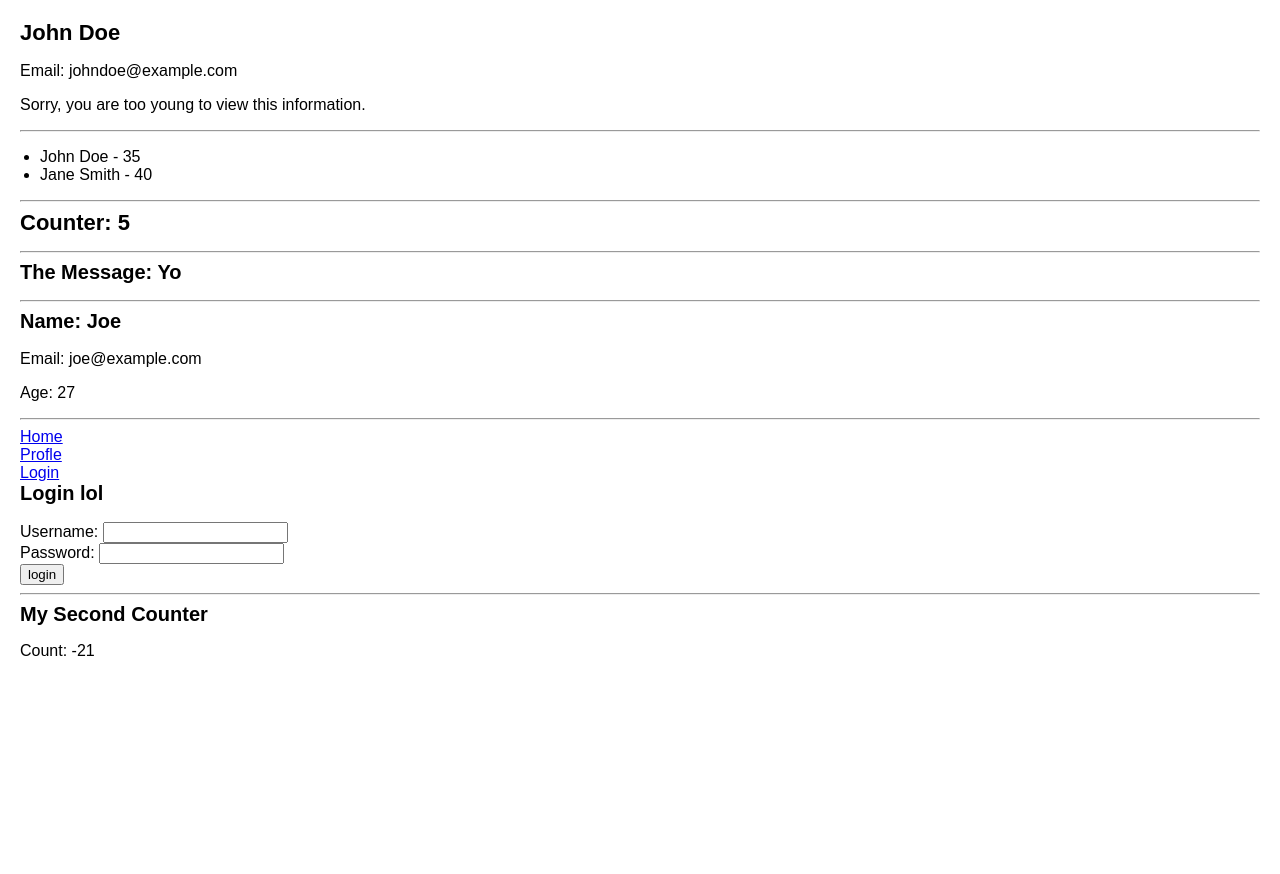
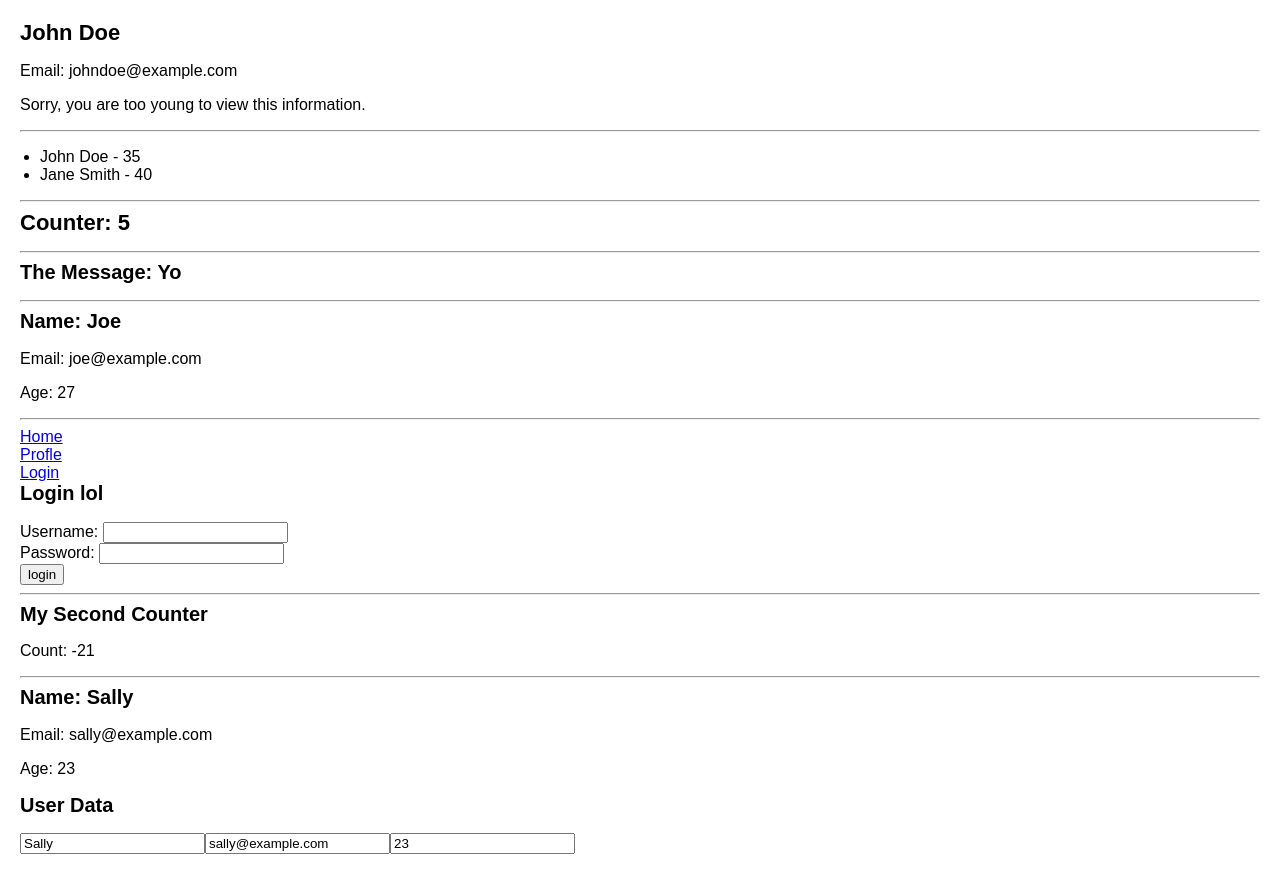
Before and after one commit to ogryzek/Fed104-6-sep-2024, a React (Create React App) app in the folder Practice/my-app/: page /login in a window 1280 px wide. Before the commit the page ends 800 px from the top, so only its background shows below. Built offline with nearby package versions, Linux system fonts and the light colour scheme.

Commit message:
Adds exercise 12

```diff
--- a/Practice/my-app/src/App.js
+++ b/Practice/my-app/src/App.js
@@ -1,6 +1,6 @@
 import PassengerTicket from './PassengerTicket';
 import {Lol, Counter} from './week4';
-import { Exercise11, MyMessage, MySecondCounter, SecondCounter, Menu, Exercise06 } from './week5';
+import { UpdateUser, Exercise11, MyMessage, MySecondCounter, SecondCounter, Menu, Exercise06 } from './week5';
 import { Home, Profile, Login, Navbar } from './exercise16'
 import { Routes, Route } from 'react-router-dom';
 
@@ -51,6 +51,8 @@ function Week5 () {
       <hr />
       <h2>My Second Counter</h2>
       <MySecondCounter />
+      <hr />
+      <UpdateUser />
     </div>
   )
 }
--- /dev/null
+++ b/Practice/my-app/src/user/editUser.js
@@ -0,0 +1,26 @@
+import { UserContext } from './userContext';
+import { useContext } from 'react';
+
+function EditUser() {
+    const user = useContext(UserContext);
+
+    return (
+      <div className="edit-user">
+        <h2>User Data</h2>
+        <input type="text" name="name" value={user.name}
+          onChange={(e) => user.setName(e.target.value)}
+          placeholder="Name"
+        />
+        <input type="email" name="email" value={user.email}
+          onChange={(e) => user.setEmail(e.target.value)}
+          placeholder="Email"
+        />
+        <input type="number" name="age" value={user.age}
+          onChange={(e) => user.setAge(e.target.value)}
+          placeholder="Age"
+        />
+      </div>
+    )
+}
+
+export { EditUser };
--- /dev/null
+++ b/Practice/my-app/src/user/userContext.js
@@ -0,0 +1,4 @@
+import { createContext } from 'react';
+const UserContext = createContext();
+
+export { UserContext };
--- /dev/null
+++ b/Practice/my-app/src/user/userDisplay.js
@@ -0,0 +1,16 @@
+import { useContext } from 'react';
+import { UserContext } from './userContext';
+
+function UserDisplay() {
+    const { age, name, email } = useContext(UserContext);
+
+    return (
+        <div>
+            <h2>Name: {name}</h2>
+            <p>Email: {email}</p>
+            <p>Age: {age}</p>
+        </div>
+    )
+}
+
+export { UserDisplay };
--- a/Practice/my-app/src/week5.js
+++ b/Practice/my-app/src/week5.js
@@ -1,6 +1,7 @@
-import {useContext, createContext, useState, useEffect} from 'react';
-
-const UserContext = createContext();
+import { useState, useEffect } from 'react';
+import { UserDisplay } from './user/userDisplay';
+import { UserContext } from './user/userContext';
+import { EditUser } from './user/editUser';
 
 export function Exercise06() {
     const user = {
@@ -78,19 +79,7 @@ export function MySecondCounter() {
     }, [seconds]);
 
     return (
-        <p1>Count: {seconds}</p1>
-    )
-}
-
-function UserDisplay() {
-    const user = useContext(UserContext)
-
-    return (
-        <div>
-            <h2>Name: {user.name}</h2>
-            <p>Email: {user.email}</p>
-            <p>Age: {user.age}</p>
-        </div>
+        <p>Count: {seconds}</p>
     )
 }
 
@@ -107,3 +96,16 @@ export function Exercise11() {
         </UserContext.Provider>
     )
 }
+
+export function UpdateUser() {
+    const [name, setName] = useState("Sally");
+    const [age, setAge] = useState(23);
+    const [email, setEmail] = useState("sally@example.com");
+
+    return(
+        <UserContext.Provider value={{ name, setName, age, setAge, email, setEmail }}>
+            <UserDisplay />
+            <EditUser />
+        </UserContext.Provider>
+    )
+}
```
Also changed, not shown: 1 other file (tests, documents, lock files or other folders).
